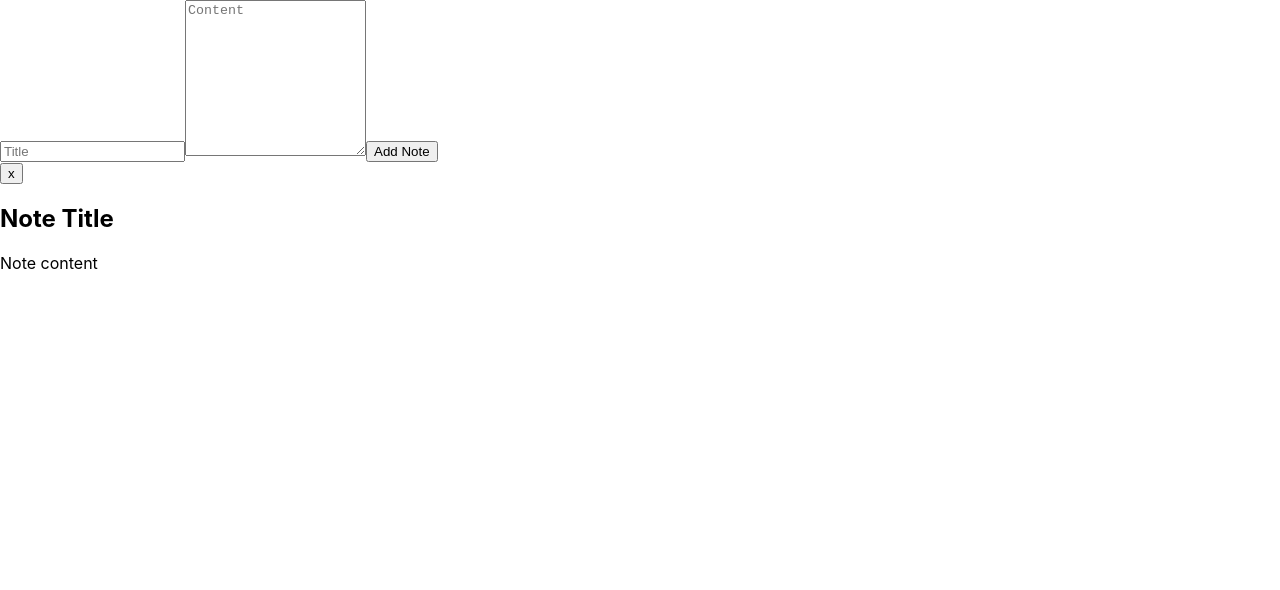
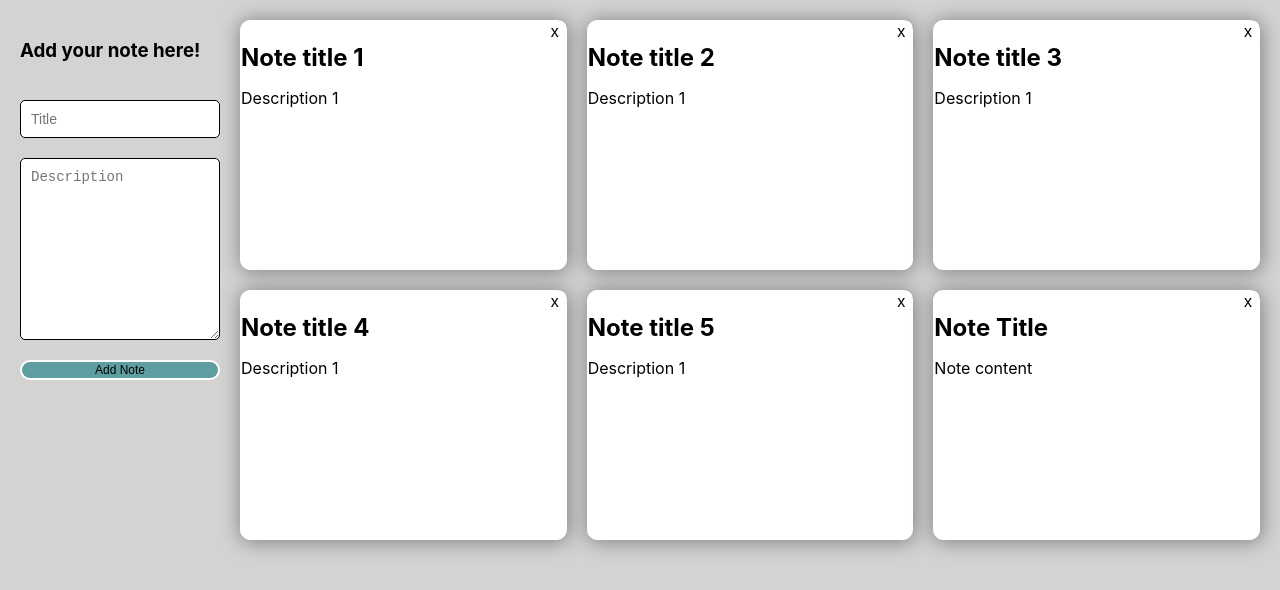
Before and after one commit to PattiyaY/Notes-app, a React (Create React App) app: page / in a window 1280 px wide. Shown: the top 590 px of the page. Built offline with nearby package versions, Linux system fonts and the light colour scheme.

Commit message:
add example notes and style

```diff
--- a/package.json
+++ b/package.json
@@ -39,5 +39,9 @@
       "last 1 firefox version",
       "last 1 safari version"
     ]
+  },
+  "devDependencies": {
+    "@babel/plugin-proposal-private-property-in-object": "^7.21.11",
+    "@babel/plugin-transform-private-property-in-object": "^7.24.1"
   }
 }
--- a/src/App.css
+++ b/src/App.css
@@ -1,38 +1,88 @@
-.App {
-  text-align: center;
+body {
+  margin: 20px;
+  background-color: lightgray;
 }
 
-.App-logo {
-  height: 40vmin;
-  pointer-events: none;
+.note-form {
+  display: flex;
+  flex-direction: column;
+  gap: 20px;
 }
 
-@media (prefers-reduced-motion: no-preference) {
-  .App-logo {
-    animation: App-logo-spin infinite 20s linear;
+@media (min-width: 600px) {
+  .note-form {
+    display: flex;
+    flex-direction: column;
   }
 }
 
-.App-header {
-  background-color: #282c34;
-  min-height: 100vh;
+textarea,
+input {
+  border-radius: 5px;
+  border: 1px solid black;
+  padding: 10px;
+  font-size: 14px;
+}
+
+.add-note {
+  background-color: cadetblue;
+  border-radius: 10px;
+  border: solid 2px white;
+  font-size: 12px;
+}
+
+.add-note:hover {
+  background-color: teal;
+  cursor: pointer;
+}
+
+/* .app-container {
+  grid-template-columns: 1fr;
+} */
+
+@media (min-width: 600px) {
+  .app-container {
+    display: grid;
+    grid-template-columns: 200px 1fr;
+    gap: 20px;
+  }
+}
+
+.notes-grid {
+  display: grid;
+  grid-template-columns: repeat(auto-fill, minmax(250px, 1fr));
+  grid-auto-rows: minmax(250px, 1fr);
+  gap: 20px;
+}
+
+.note-item {
   display: flex;
   flex-direction: column;
-  align-items: center;
-  justify-content: center;
-  font-size: calc(10px + 2vmin);
-  color: white;
+  border-radius: 10px;
+  background-color: white;
+  border: solid 1px white;
+  box-shadow: 1px 1px 20px 1px grey;
 }
 
-.App-link {
-  color: #61dafb;
+.notes-header {
+  display: flex;
+  justify-content: flex-end;
 }
 
-@keyframes App-logo-spin {
-  from {
-    transform: rotate(0deg);
-  }
-  to {
-    transform: rotate(360deg);
-  }
+.del-note {
+  background-color: rgb(190, 71, 71);
+  border: solid 1px white;
+  font-size: 16px;
+  background: transparent;
+  max-width: fit-content;
+  border-radius: 5px;
 }
+
+.del-note:hover {
+  background-color: red;
+  cursor: pointer;
+}
+
+h2 {
+  margin: 0;
+}
--- a/src/App.tsx
+++ b/src/App.tsx
@@ -1,18 +1,79 @@
+import { useState } from "react";
 import "./App.css";
 
+// Create new type and specific the type of each properties
+type Note = {
+  id: number;
+  title: string;
+  description: string;
+};
+
+//Main App
 const App = () => {
+  const [notes, setNotes] = useState([
+    {
+      id: 1,
+      title: "Note title 1",
+      description: "Description 1",
+    },
+    {
+      id: 2,
+      title: "Note title 2",
+      description: "Description 1",
+    },
+    {
+      id: 3,
+      title: "Note title 3",
+      description: "Description 1",
+    },
+    {
+      id: 4,
+      title: "Note title 4",
+      description: "Description 1",
+    },
+    {
+      id: 5,
+      title: "Note title 5",
+      description: "Description 1",
+    },
+  ]);
+
+  const [title, setTitle] = useState("");
+  const [description, setDescription] = useState("");
+
   return (
     <div className="app-container">
       <form className="note-form">
-        <input placeholder="Title" required />
-        <textarea placeholder="Content" rows={10} required />
+        <h3>Add your note here!</h3>
+        <input
+          value={title}
+          onChange={(event) => setTitle(event.target.value)}
+          placeholder="Title"
+          required
+        />
+        <textarea placeholder="Description" rows={10} required />
 
-        <button type="submit">Add Note</button>
+        <button className="add-note" type="submit">
+          Add Note
+        </button>
       </form>
       <div className="notes-grid">
+        {notes.map((note) => (
+          <div className="note-item">
+            <div className="notes-header">
+              <button className="del-note" type="submit">
+                x
+              </button>
+            </div>
+            <h2>{note.title}</h2>
+            <p>{note.description}</p>
+          </div>
+        ))}
         <div className="note-item">
           <div className="notes-header">
-            <button>x</button>
+            <button className="del-note" type="submit">
+              x
+            </button>
           </div>
           <h2>Note Title</h2>
           <p>Note content</p>
```
Also changed, not shown: 1 other file (tests, documents, lock files or other folders).
